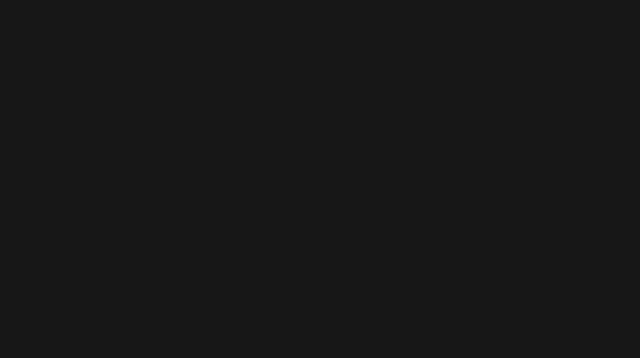
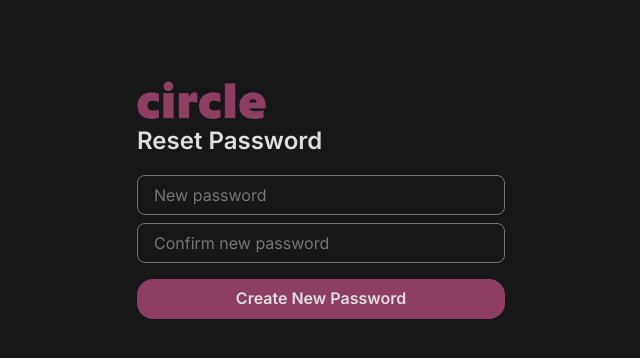
Before and after one commit to arrdix/circle-app, a React (Vite) app: page /help/reset in a window 1280 px wide. Before the commit this address had no page. Shown: the top 358 px of the page, without its empty margins (319-959 px from the left). Built offline with nearby package versions, Linux system fonts and the light colour scheme.

Commit message:
chore: create layout mockup for reset password page

```diff
--- a/src/App.tsx
+++ b/src/App.tsx
@@ -10,6 +10,7 @@ import SearchPage from '@/pages/SearchPage'
 import LoginPage from '@/pages/LoginPage'
 import RegisterPage from '@/pages/RegisterPage'
 import ForgotPasswordPage from '@/pages/ForgotPasswordPage'
+import ResetPasswordPage from '@/pages/ResetPasswordPage'
 
 function App() {
     const { pathname } = useLocation()
@@ -34,6 +35,7 @@ function App() {
                 <Route path="/login" element={<LoginPage />} />
                 <Route path="/register" element={<RegisterPage />} />
                 <Route path="/help/forgot" element={<ForgotPasswordPage />} />
+                <Route path="/help/reset" element={<ResetPasswordPage />} />
             </Routes>
         </div>
     )
--- /dev/null
+++ b/src/pages/ResetPasswordPage.tsx
@@ -0,0 +1,27 @@
+import { Container, Flex, FormControl, Text, Image, Box } from '@chakra-ui/react'
+import { fontSizing } from '@/styles/style'
+
+import SolidButton from '@/components/buttons/SolidButton'
+import HollowInput from '@/components/inputs/HollowInput'
+
+function ResetPassword() {
+    return (
+        <Container height={'100vh'} width={'400px'}>
+            <Flex direction={'column'} gap={'1rem'} justifyContent={'center'} height={'50%'}>
+                <Image src={'/circle.png'} width={'35%'} />
+                <Text fontSize={fontSizing.bigger} fontWeight={'600'} mt={'-.75rem'}>
+                    Reset Password
+                </Text>
+                <FormControl display={'flex'} flexDirection={'column'} gap={'.5rem'}>
+                    <HollowInput type={'text'} placeholder={'New password'} />
+                    <HollowInput type={'text'} placeholder={'Confirm new password'} />
+                    <Box mt={'.5rem'}>
+                        <SolidButton text={'Create New Password'} />
+                    </Box>
+                </FormControl>
+            </Flex>
+        </Container>
+    )
+}
+
+export default ResetPassword
```
